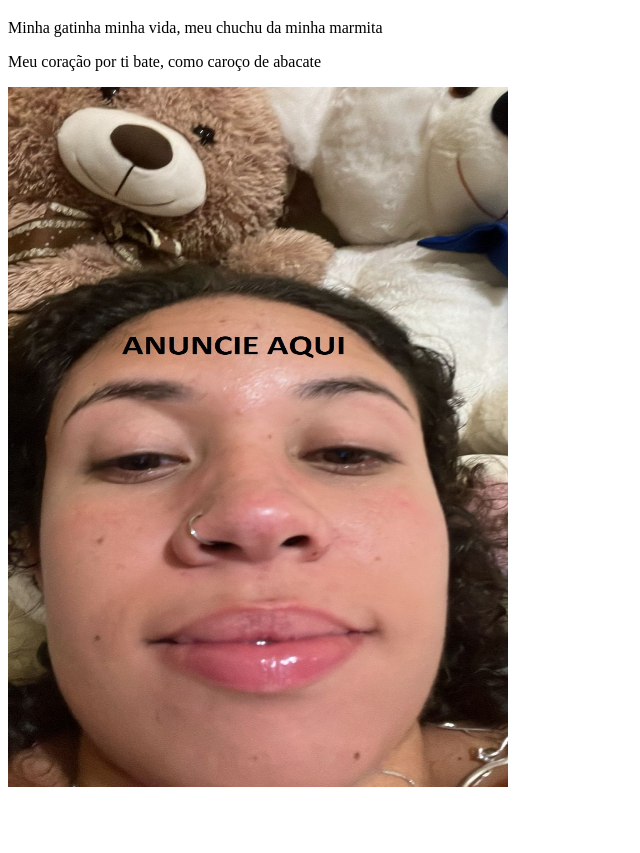
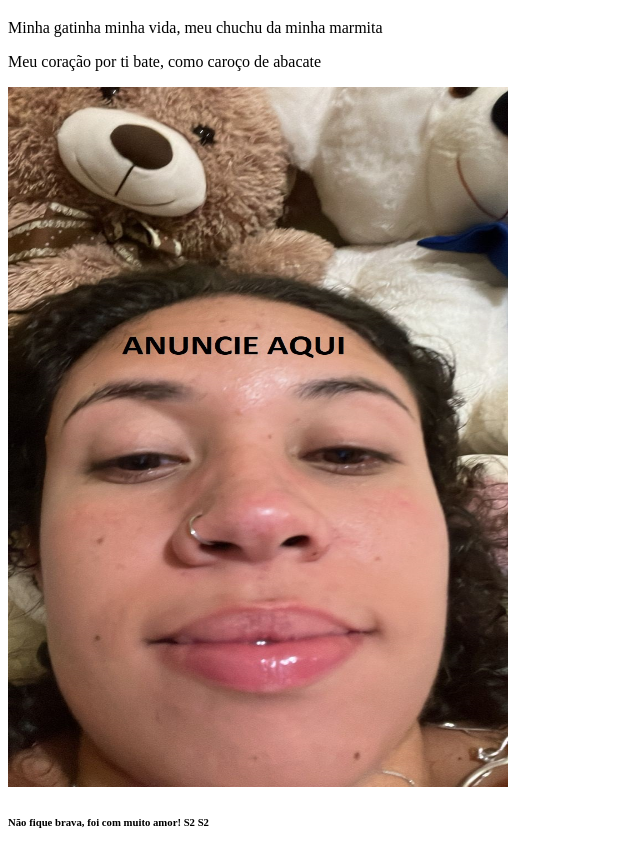
Before and after one commit to mittervieira/mittervieira.github.io, a plain HTML site: page index.html in a window 1280 px wide. Shown: the part 61-914 px from the top of the page, without its empty margins (0-640 px from the left). Before the commit the page ends 860 px from the top, so only its background shows below. Drawn offline with Linux system fonts and the light colour scheme.

Commit message:
Update index.html

```diff
--- a/index.html
+++ b/index.html
@@ -12,8 +12,10 @@
 
 		<img src="imagem.jpeg" width="500" height="700" />
 
+		<h6>Não fique brava, foi com muito amor! S2 S2</h6>
 	</body>
 
 
 
+
 </html>
```
